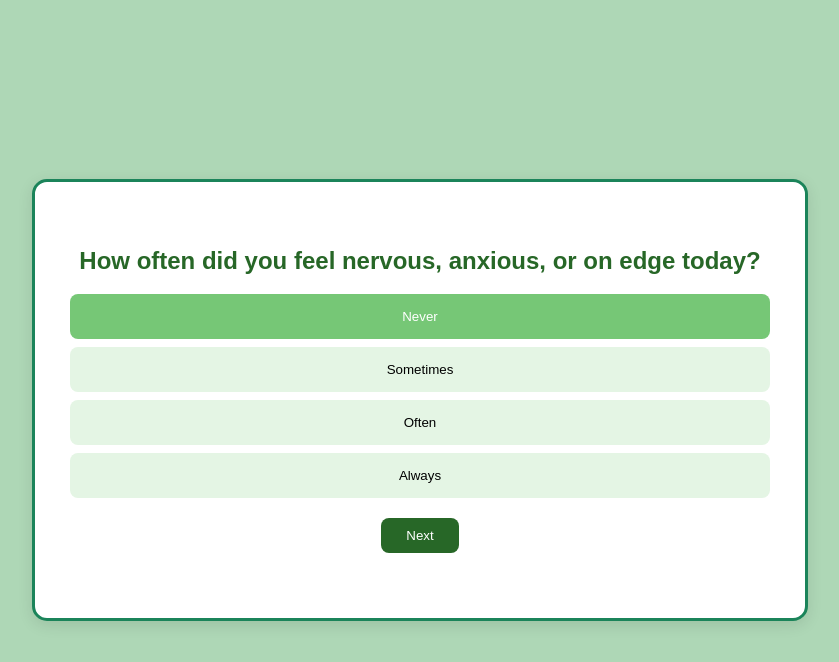
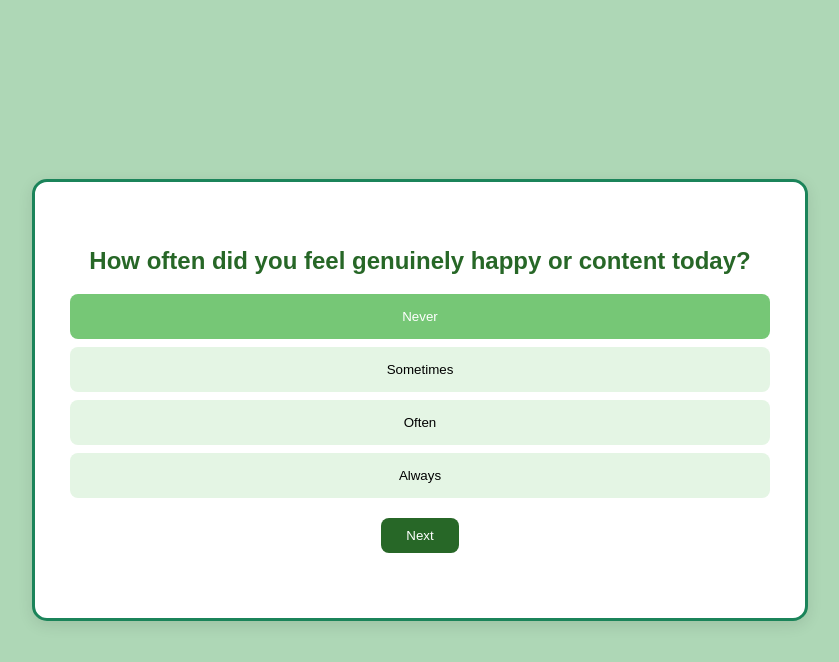
Before and after one commit to Sanmath-Shetty/Bloom-project, a plain HTML site: page public/quiz.html in a window 1280 px wide. Both pictures are taken after a click on the button "Never". Shown: the whole page, without its empty margins (220-1059 px from the left). Drawn offline with Linux system fonts and the light colour scheme.

Commit message:
Update quiz.html

```diff
--- a/public/quiz.html
+++ b/public/quiz.html
@@ -15,7 +15,6 @@
     height: 100vh;
     margin: 0;
      }
-
   .container {
     width: 95%;
     max-width: 700px;
@@ -26,11 +25,9 @@
     text-align: center;
     box-shadow: 0 4px 15px rgba(0,0,0,0.1);
     }
-
   h2 {
     color: #276727;
     }
-
   button.option {
     display: block;
     width: 100%;
@@ -42,16 +39,13 @@
     cursor: pointer;
     transition: 0.2s;
      }
-
   button.option:hover {
     background-color: #c7ecc7;
     }
-
   button.option.selected {
     background-color: #76c776;
     color: white;
     }
-
   #nextBtn {
     margin-top: 20px;
     padding: 10px 25px;
@@ -64,16 +58,13 @@
     margin-left: auto;
     margin-right: auto;
     }
-
   #nextBtn:hover {
      background-color: #2e7d32;
      }
-
   .result {
      text-align: left;
      margin-top: 20px;
     }
-
   .bar-container {
     background-color: #e0e0e0;
     border-radius: 10px;
@@ -82,7 +73,6 @@
     height: 25px;
     overflow: hidden;
     }
-
   .bar {
      height: 100%;
      border-radius: 10px;
@@ -94,17 +84,17 @@
     width: 0%;
     transition: width 1.5s ease;
     }
-
   .Anxiety { background-color: #2e7d32; }
   .Stress { background-color: #4caf50; }
   .Depression { background-color: #81c784; }
   .Happiness { background-color: #a5d6a7; }
+  .Overthinking { background-color: #66bb6a; }
 </style>
 </head>
 <body>
 
 <div class="container">
-  <h2 id="question">Loading...</h2>
+  <h2 id="question">Loading</h2>
   <div id="options"></div>
   <button id="nextBtn">Next</button>
   <div id="result" class="result"></div>
@@ -112,55 +102,59 @@
 
 <script>
 const questions = [
-  { text: "How often did you feel nervous, anxious, or on edge today?", factor: "Anxiety" },
-  { text: "How often did you feel overwhelmed by your responsibilities or tasks?", factor: "Stress" },
-  { text: "How often did you have little interest or pleasure in doing things you normally enjoy?", factor: "Depression" },
-  { text: "How often did you find yourself thinking repeatedly about worries or past events?", factor: "Anxiety" },
-  { text: "How often did you have trouble falling asleep or staying asleep?", factor: "Stress" },
-  { text: "How often did you feel irritable or easily frustrated today?", factor: "Stress" },
-  { text: "How often did you experience sudden mood swings?", factor: "Depression" },
-  { text: "How often did you feel hopeless or pessimistic about the future?", factor: "Depression" },
-  { text: "How often did you find it difficult to concentrate or focus on tasks?", factor: "Stress" },
-  { text: "How often did you avoid social interactions or feel withdrawn?", factor: "Depression" },
-  { text: "How often did you have moments of racing thoughts or difficulty calming your mind?", factor: "Anxiety" },
-  { text: "How often did you feel relaxed and content at some point today?", factor: "Happiness" }
+  { text: "How often did you feel genuinely happy or content today?", factor: "Happiness" },
+  { text: "How often did you appreciate the little things in your life?", factor: "Happiness" },
+  { text: "How often did you wake up feeling positive about your day?", factor: "Happiness" },
+  { text: "How often did you feel thankful for the people around you?", factor: "Happiness" },
+  { text: "How often did you feel under pressure to finish tasks on time?", factor: "Stress" },
+  { text: "How often did you feel mentally or emotionally exhausted?", factor: "Stress" },
+  { text: "How often did you find it difficult to relax even during breaks?", factor: "Stress" },
+  { text: "How often did you feel overwhelmed by responsibilities?", factor: "Stress" },
+  { text: "How often did you feel nervous or on edge without a clear reason?", factor: "Anxiety" },
+  { text: "How often did you feel uneasy about situations you can’t control?", factor: "Anxiety" },
+  { text: "How often did you experience a sudden rush of worry or fear?", factor: "Anxiety" },
+  { text: "How often did your heart race due to anxious thoughts?", factor: "Anxiety" },
+  { text: "How often did you replay past events in your mind?", factor: "Overthinking" },
+  { text: "How often did you spend too much time thinking about 'what ifs'?", factor: "Overthinking" },
+  { text: "How often did your thoughts keep you from sleeping peacefully?", factor: "Overthinking" },
+  { text: "How often did you struggle to make decisions because of too much thinking?", factor: "Overthinking" },
+  { text: "How often did you feel sad or emotionally low without a clear reason?", factor: "Depression" },
+  { text: "How often did you lose interest in things that once made you happy?", factor: "Depression" },
+  { text: "How often did you feel like isolating yourself from others?", factor: "Depression" },
+  { text: "How often did you feel like life lacks direction or purpose?", factor: "Depression" }
 ];
 
 const options = ["Never", "Sometimes", "Often", "Always"];
-const factorScores = { Anxiety: 0, Stress: 0, Depression: 0, Happiness: 0 };
-const factorWeight = { "Never": 0, "Sometimes": 1, "Often": 2, "Always": 3 };
-
+const factorScores = { Anxiety: 0, Stress: 0, Depression: 0, Happiness: 0, Overthinking: 0 };
+const factorweight = { "Never": 0, "Sometimes": 1, "Often": 2, "Always": 3 };
 let current = 0;
 
-const questionEl = document.getElementById("question");
-const optionsEl = document.getElementById("options");
-const nextBtn = document.getElementById("nextBtn");
-const resultEl = document.getElementById("result");
+const questionQ1 = document.getElementById("question");
+const optionsOl = document.getElementById("options");
+const nextBtnEl = document.getElementById("nextBtn");
+const resultRl = document.getElementById("result");
 
 function showQuestion() {
   if (current >= questions.length) {
     calculateResult();
     return;
   }
+  questionQ1.textContent = questions[current].text;
+  optionsOl.innerHTML = "";
 
-  questionEl.textContent = questions[current].text;
-  optionsEl.innerHTML = "";
-
-  for (let i = 0; i < options.length; i++) {
+  options.forEach(opt => {
     const btn = document.createElement("button");
-    btn.textContent = options[i];
+    btn.textContent = opt;
     btn.className = "option";
-
-    btn.onclick = function () {
-      Array.from(optionsEl.children).forEach(b => b.classList.remove("selected"));
+    btn.onclick = () => {
+      Array.from(optionsOl.children).forEach(b => b.classList.remove("selected"));
       btn.classList.add("selected");
     };
-
-    optionsEl.appendChild(btn);
-  }
+    optionsOl.appendChild(btn);
+  });
 }
 
-nextBtn.onclick = function () {
+nextBtnEl.onclick = function () {
   const selected = document.querySelector(".option.selected");
   if (!selected) {
     alert("Please select an option.");
@@ -168,49 +162,41 @@ nextBtn.onclick = function () {
   }
 
   const factor = questions[current].factor;
-  let score = factorWeight[selected.textContent];
+  let score = factorweight[selected.textContent];
 
-  if(factor === "Happiness") score = 3 - score;
+  if (factor === "Happiness") score = 3 - score;
 
   factorScores[factor] += score;
-
   current++;
   showQuestion();
 };
 
 function calculateResult() {
-  questionEl.textContent = "Result:";
-  optionsEl.innerHTML = "";
-  nextBtn.style.display = "none";
+  questionQ1.textContent = "Result";
+  optionsOl.innerHTML = "";
+  nextBtnEl.style.display = "none";
+  resultRl.innerHTML = "";
 
   const totalScore = Object.values(factorScores).reduce((a,b) => a+b, 0);
 
-  resultEl.innerHTML = "";
   for (const f in factorScores) {
-    const percent = totalScore ? Math.round((factorScores[f]/totalScore)*100) : 0;
-
-    const bar = document.createElement("div");
-    bar.className = `bar ${f}`;
-    bar.textContent = percent + "%";
-
-    const container = document.createElement("div");
-    container.className = "bar-container";
-    container.appendChild(bar);
+    const percent = totalScore ? (factorScores[f] / totalScore) * 100 : 0;
 
     const label = document.createElement("p");
     label.innerHTML = `<strong>${f}:</strong>`;
-
-    resultEl.appendChild(label);
-    resultEl.appendChild(container);
-
-    setTimeout(() => {
+    const container = document.createElement("div");
+    container.className = "bar-container";
+    const bar = document.createElement("div");
+    bar.className = `bar ${f}`;
     bar.style.width = percent + "%";
-    }, 100);
+    bar.textContent = Math.round(percent) + "%";
+    container.appendChild(bar);
+    resultRl.appendChild(label);
+    resultRl.appendChild(container);
   }
 }
 
 showQuestion();
 </script>
-
 </body>
 </html>
```
Lines whose indentation alone changed are shown as unchanged.
